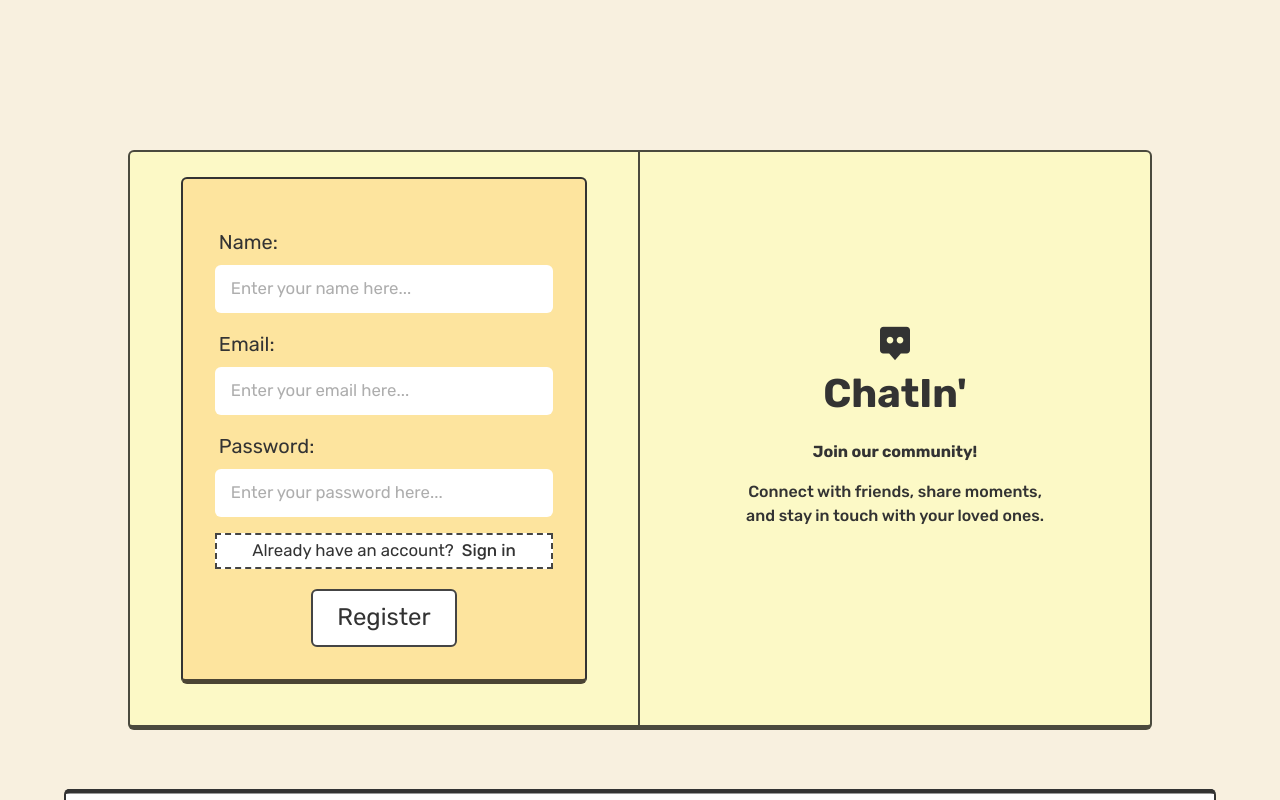
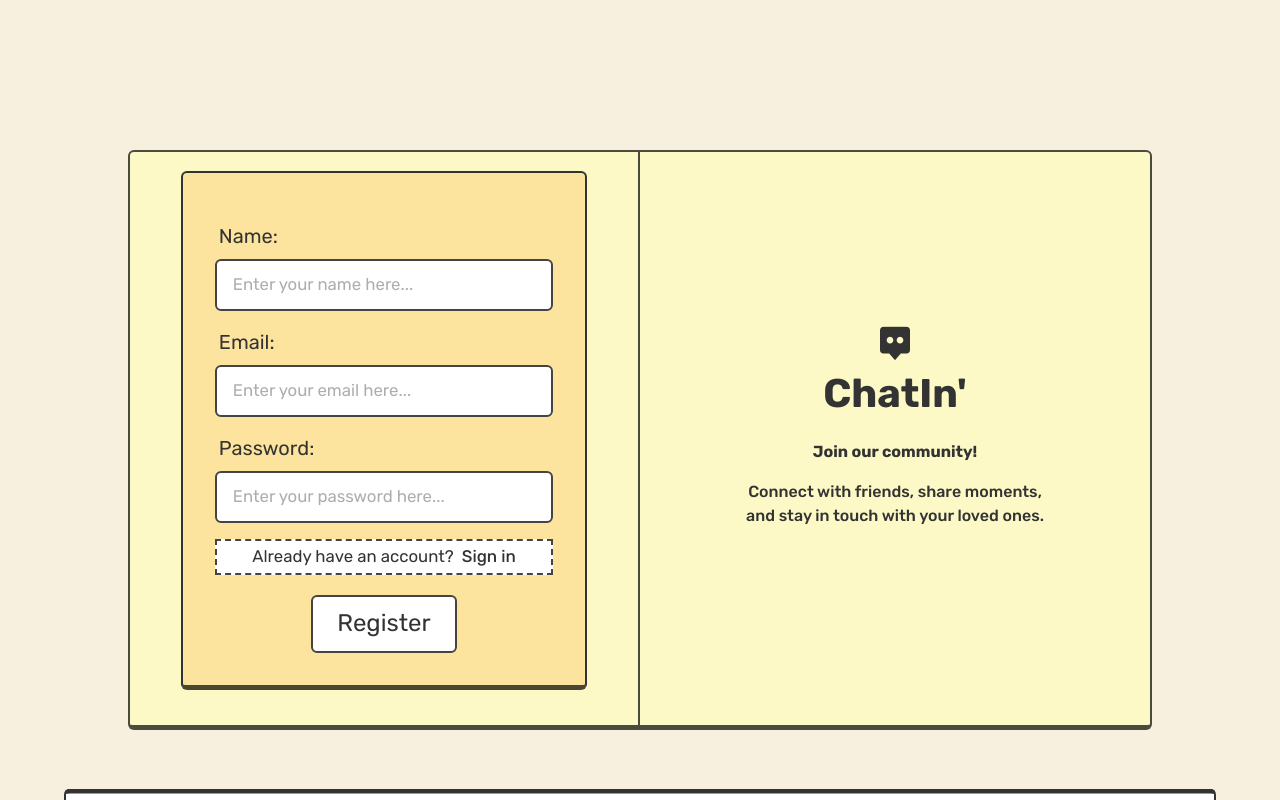
Before and after one commit to JuhilSavani/ChatIn, a React (Vite) app in the folder client/: page /sign-up in a window 1280 px wide. Built offline with nearby package versions, Linux system fonts and the light colour scheme.

Commit message:
restore input borders on auth pages

```diff
--- a/client/src/pages/SignIn.jsx
+++ b/client/src/pages/SignIn.jsx
@@ -86,7 +86,7 @@ const SignIn = () => {
               name="email"
               placeholder="Enter your email here..."
               onChange={(e) => setEmail(e.target.value)}
-              className="block w-full py-3 px-4 text-inherit bg-primary-white border-none rounded-md text-sm transition-all duration-300 border-2 border-secondary-black focus:outline-none focus:ring-[3px] focus:ring-[#101010]/75 placeholder:font-normal placeholder:opacity-80"
+              className="block w-full py-3 px-4 text-inherit bg-primary-white border-2 border-secondary-black rounded-md text-sm transition-all duration-300 focus:outline-none focus:ring-[3px] focus:ring-[#101010]/75 placeholder:font-normal placeholder:opacity-80"
               required
             />
             <label htmlFor="password" className="block text-md mt-4 mb-2 ml-1">Password: </label>
@@ -95,7 +95,7 @@ const SignIn = () => {
               id="password"
               name="password"
               placeholder="Enter your password here..."
-              className="block w-full py-3 px-4 text-inherit bg-primary-white border-none rounded-md text-sm transition-all duration-300 border-2 border-secondary-black focus:outline-none focus:ring-[3px] focus:ring-[#101010]/75 placeholder:font-normal placeholder:opacity-80"
+              className="block w-full py-3 px-4 text-inherit bg-primary-white border-2 border-secondary-black rounded-md text-sm transition-all duration-300 focus:outline-none focus:ring-[3px] focus:ring-[#101010]/75 placeholder:font-normal placeholder:opacity-80"
               required
             />
             <span  className={clsx('block text-sm m-2 font-[450] hover:cursor-pointer hover:underline', isForgotPwdLoading && 'opacity-80 hover:!cursor-progress')} onClick={handleForgotPwd}>
--- a/client/src/pages/SignUp.jsx
+++ b/client/src/pages/SignUp.jsx
@@ -69,7 +69,7 @@ const SignUp = () => {
               id="name"
               name="name"
               placeholder="Enter your name here...  "
-              className="block w-full py-3 px-4 text-inherit bg-primary-white border-none rounded-md text-sm transition-all duration-300 border-2 border-secondary-black focus:outline-none focus:ring-[3px] focus:ring-[#101010]/75 placeholder:font-normal placeholder:opacity-80"
+              className="block w-full py-3 px-4 text-inherit bg-primary-white border-2 border-secondary-black rounded-md text-sm transition-all duration-300 focus:outline-none focus:ring-[3px] focus:ring-[#101010]/75 placeholder:font-normal placeholder:opacity-80"
               required
             />
             <label htmlFor="email" className="block text-md mt-4 mb-2 ml-1">Email: </label>
@@ -78,7 +78,7 @@ const SignUp = () => {
               id="email"
               name="email"
               placeholder="Enter your email here..."
-              className="block w-full py-3 px-4 text-inherit bg-primary-white border-none rounded-md text-sm transition-all duration-300 border-2 border-secondary-black focus:outline-none focus:ring-[3px] focus:ring-[#101010]/75 placeholder:font-normal placeholder:opacity-80"
+              className="block w-full py-3 px-4 text-inherit bg-primary-white border-2 border-secondary-black rounded-md text-sm transition-all duration-300 focus:outline-none focus:ring-[3px] focus:ring-[#101010]/75 placeholder:font-normal placeholder:opacity-80"
               required
             />
             <label htmlFor="password" className="block text-md mt-4 mb-2 ml-1">Password: </label>
@@ -87,7 +87,7 @@ const SignUp = () => {
               id="password"
               name="password"
               placeholder="Enter your password here..."
-              className="block w-full py-3 px-4 text-inherit bg-primary-white border-none rounded-md text-sm transition-all duration-300 border-2 border-secondary-black focus:outline-none focus:ring-[3px] focus:ring-[#101010]/75 placeholder:font-normal placeholder:opacity-80"
+              className="block w-full py-3 px-4 text-inherit bg-primary-white border-2 border-secondary-black rounded-md text-sm transition-all duration-300 focus:outline-none focus:ring-[3px] focus:ring-[#101010]/75 placeholder:font-normal placeholder:opacity-80"
               required
             />
             <span className="block text-sm text-center py-1 px-2 mt-4 mb-5 bg-primary-white border-2 border-dashed border-secondary-black">
```
